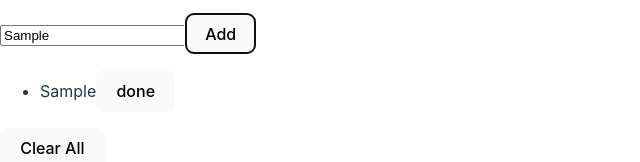
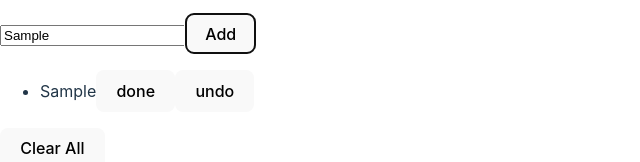
Before and after one commit to Fuka0102/todoapp, a React (Vite) app: page / in a window 1280 px wide. Both pictures are taken after typing "Sample" into the empty fields and a click on the button "Add". Shown: the part 309-471 px from the top of the page, without its empty margins (0-640 px from the left). Built offline with nearby package versions, Linux system fonts and the light colour scheme.

Commit message:
完了/やり直しボタンを押下時に該当DOMのクラスを書き換える

```diff
--- a/src/App.jsx
+++ b/src/App.jsx
@@ -15,10 +15,14 @@ function App() {
     setTodos(newTodos);
   };
 
-  const onClickDeleteButton = (index) => {
-    const newTodo = [...todos];
-    newTodo.splice(index, 1);
-    setTodos(newTodo);
+  const onClickDoneButton = (e) => {
+    const target = e.currentTarget;
+    const targetTodo = target.closest('li');
+    const targetUndoButton = target.nextElementSibling;
+
+    target.classList.toggle('is-visible');
+    targetTodo.classList.toggle('is-done');
+    targetUndoButton.classList.toggle('is-visible');
   };
 
   const onClickAllDeleteButton = () => {
@@ -28,7 +32,7 @@ function App() {
   return (
     <>
       <InputTodo value={todoText} onChange={onChangeTodoText} onClick={onClickRegistButton} />
-      <TodoList target={todos} onClick={onClickDeleteButton} />
+      <TodoList target={todos} onClick={onClickDoneButton} />
       <AllClearButton onClick={onClickAllDeleteButton} class={todos.length > 0 ? 'is-active' : ''} />
     </>
   );
--- a/src/components/TodoList.jsx
+++ b/src/components/TodoList.jsx
@@ -10,8 +10,11 @@ function TodoList(props) {
             return (
               <li key={index}>
                 {item}
-                <button type='button' onClick={() => onClick(index)}>
+                <button type='button' onClick={onClick} className='is-visible'>
                   done
+                </button>
+                <button type='button' onClick={onClick}>
+                  undo
                 </button>
               </li>
             );
```
